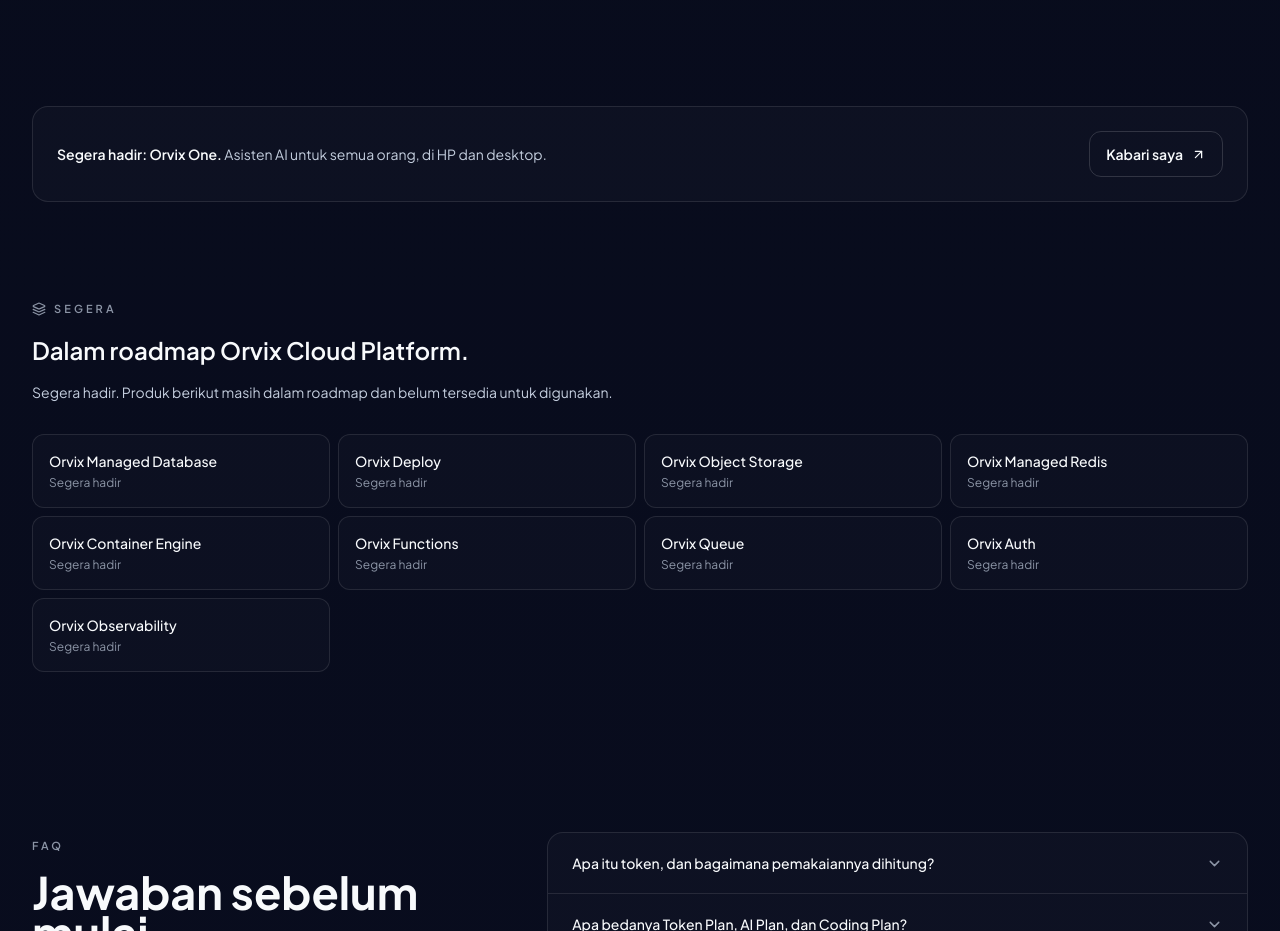
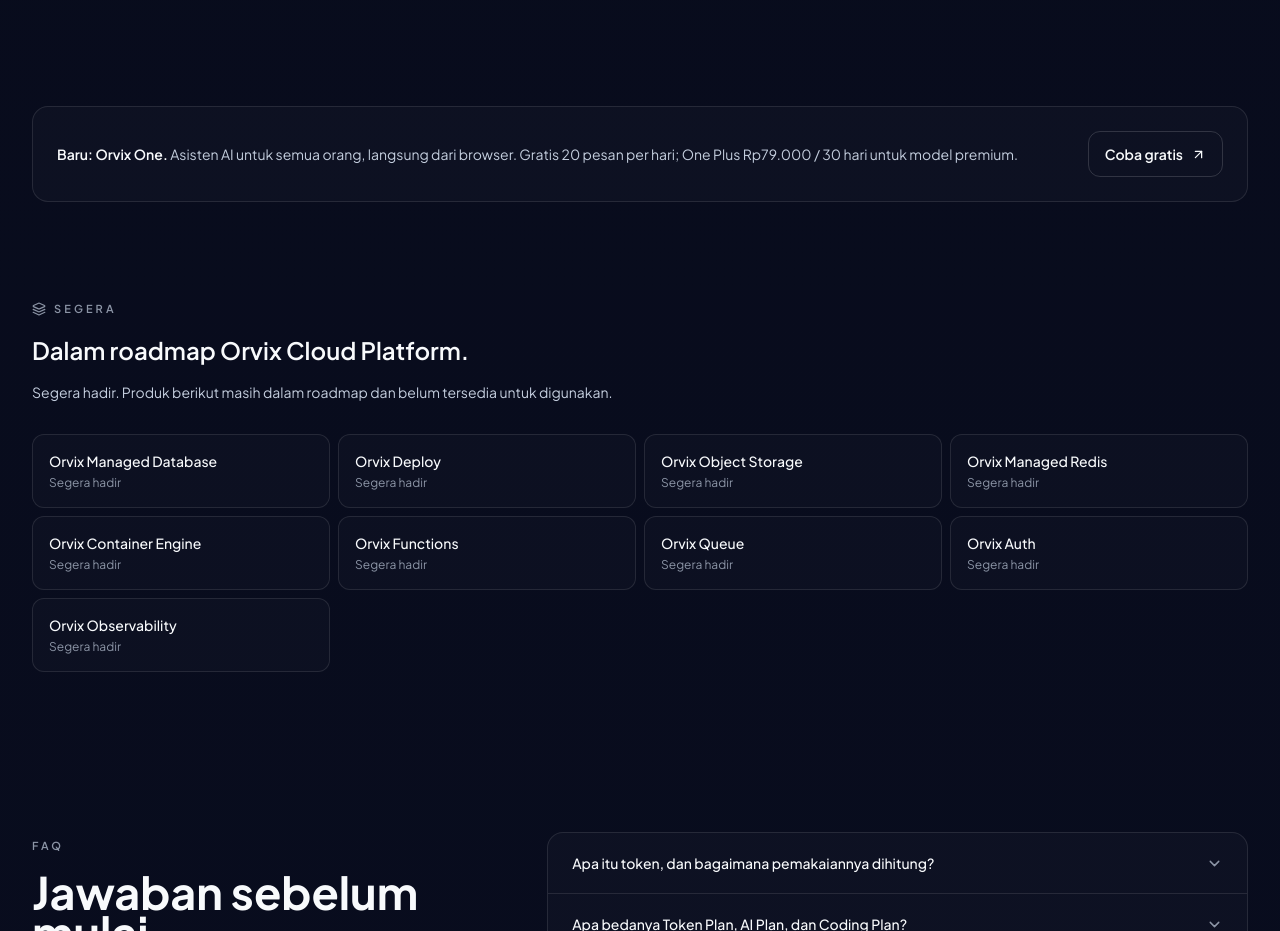
Before and after one commit to algonacci/orvix-id, a React (Vite) app: page / in a window 1280 px wide. Shown: the part 3820-4751 px from the top of the page. Built offline with nearby package versions, Linux system fonts and the light colour scheme.

Commit message:
Orvix One: live, try free (#4)
One Gratis (20 messages a day) is public and One Plus checkout opened on
16 Oct 2026, so the 'segera hadir' teaser is no longer accurate.

Co-authored-by: Claude Opus 5.5 <noreply@anthropic.com>

```diff
--- a/src/components/OrvixOneSection.tsx
+++ b/src/components/OrvixOneSection.tsx
@@ -5,7 +5,7 @@ const OrvixOneSection = () => (
   <section aria-label={orvixOne.name} className="px-4 py-8 sm:px-6 lg:px-8">
     <div className="mx-auto flex max-w-7xl flex-col gap-4 rounded-2xl border border-white/10 bg-white/[0.025] p-5 sm:flex-row sm:items-center sm:justify-between sm:p-6">
       <p className="text-sm leading-7 text-text-secondary"><span className="font-semibold text-foreground">{orvixOne.label}: {orvixOne.name}.</span> {orvixOne.description}</p>
-      <a href={orvixOne.interestUrl} target="_blank" rel="noopener noreferrer" className="inline-flex shrink-0 items-center justify-center gap-2 rounded-xl border border-white/15 px-4 py-3 text-sm font-semibold text-foreground hover:border-primary/30 hover:text-primary">{orvixOne.ctaLabel} <ArrowUpRight size={15} /></a>
+      <a href={orvixOne.url} target="_blank" rel="noopener noreferrer" className="inline-flex shrink-0 items-center justify-center gap-2 rounded-xl border border-white/15 px-4 py-3 text-sm font-semibold text-foreground hover:border-primary/30 hover:text-primary">{orvixOne.ctaLabel} <ArrowUpRight size={15} /></a>
     </div>
   </section>
 );
--- a/src/data/siteContent.tsx
+++ b/src/data/siteContent.tsx
@@ -612,11 +612,11 @@ export const heroContent = {
 };
 export const orvixOne = {
   name: "Orvix One",
-  status: "segera" as const,
-  label: "Segera hadir",
-  description: "Asisten AI untuk semua orang, di HP dan desktop.",
-  ctaLabel: "Kabari saya",
-  interestUrl: `${whatsappUrl}?text=${encodeURIComponent("Halo Orvix, kabari saya saat Orvix One hadir.")}`,
+  status: "live" as const,
+  label: "Baru",
+  description: "Asisten AI untuk semua orang, langsung dari browser. Gratis 20 pesan per hari; One Plus Rp79.000 / 30 hari untuk model premium.",
+  ctaLabel: "Coba gratis",
+  url: "https://one.orvix.id",
 };
 export const enterpriseScopeNote = "Layanan enterprise dikerjakan sesuai ruang lingkup proyek yang disepakati. Daftar layanan ini bukan daftar fitur self-serve Orvix Cloud Platform.";
 
```
Also changed, not shown: 1 other file (tests, documents, lock files or other folders).
